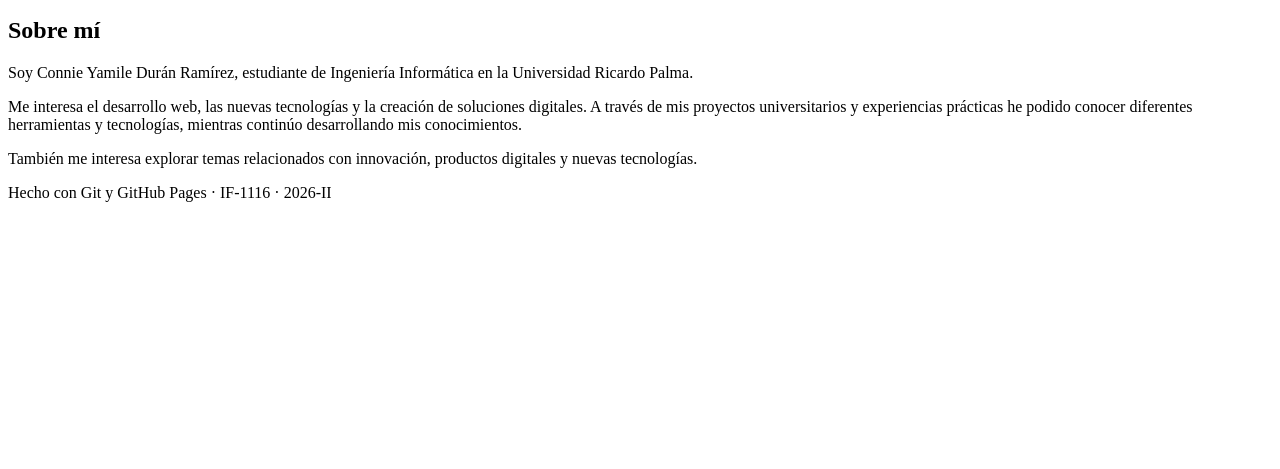
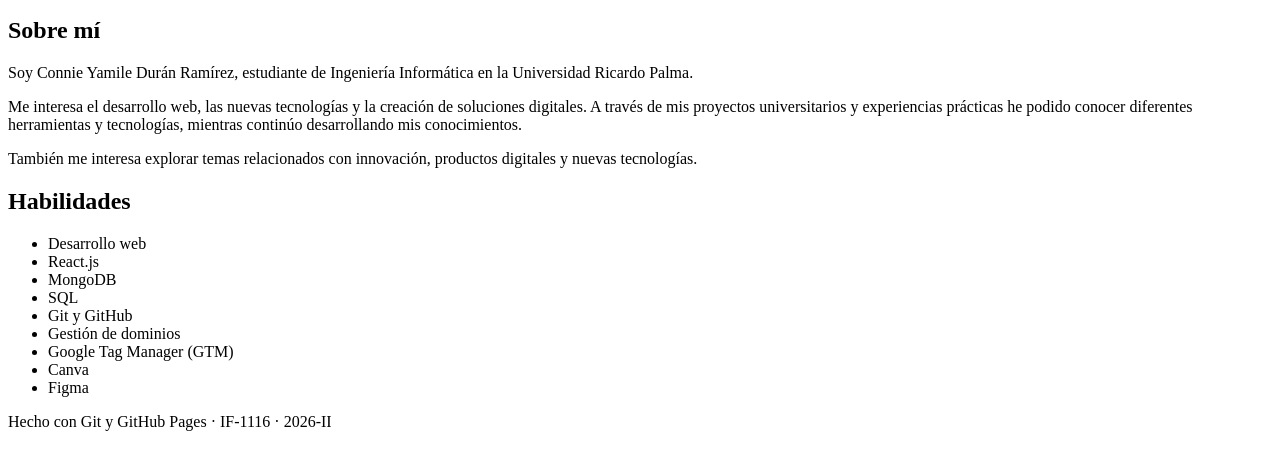
Before and after one commit to ConnieDR8/ConnieDR8.github.io, a plain HTML site: page index.html in a window 1280 px wide. Shown: the part 101-570 px from the top of the page. Drawn offline with Linux system fonts and the light colour scheme.

Commit message:
Agregar lista de habilidades

```diff
--- a/index.html
+++ b/index.html
@@ -34,7 +34,23 @@
         </p>
 
     </section>
+    <section id="habilidades">
 
+        <h2>Habilidades</h2>
+
+        <ul>
+            <li>Desarrollo web</li>
+            <li>React.js</li>
+            <li>MongoDB</li>
+            <li>SQL</li>
+            <li>Git y GitHub</li>
+            <li>Gestión de dominios</li>
+            <li>Google Tag Manager (GTM)</li>
+            <li>Canva</li>
+            <li>Figma</li>
+        </ul>
+
+    </section>
     </main>
   <footer>
     <p>Hecho con Git y GitHub Pages · IF-1116 · 2026-II</p>
```
